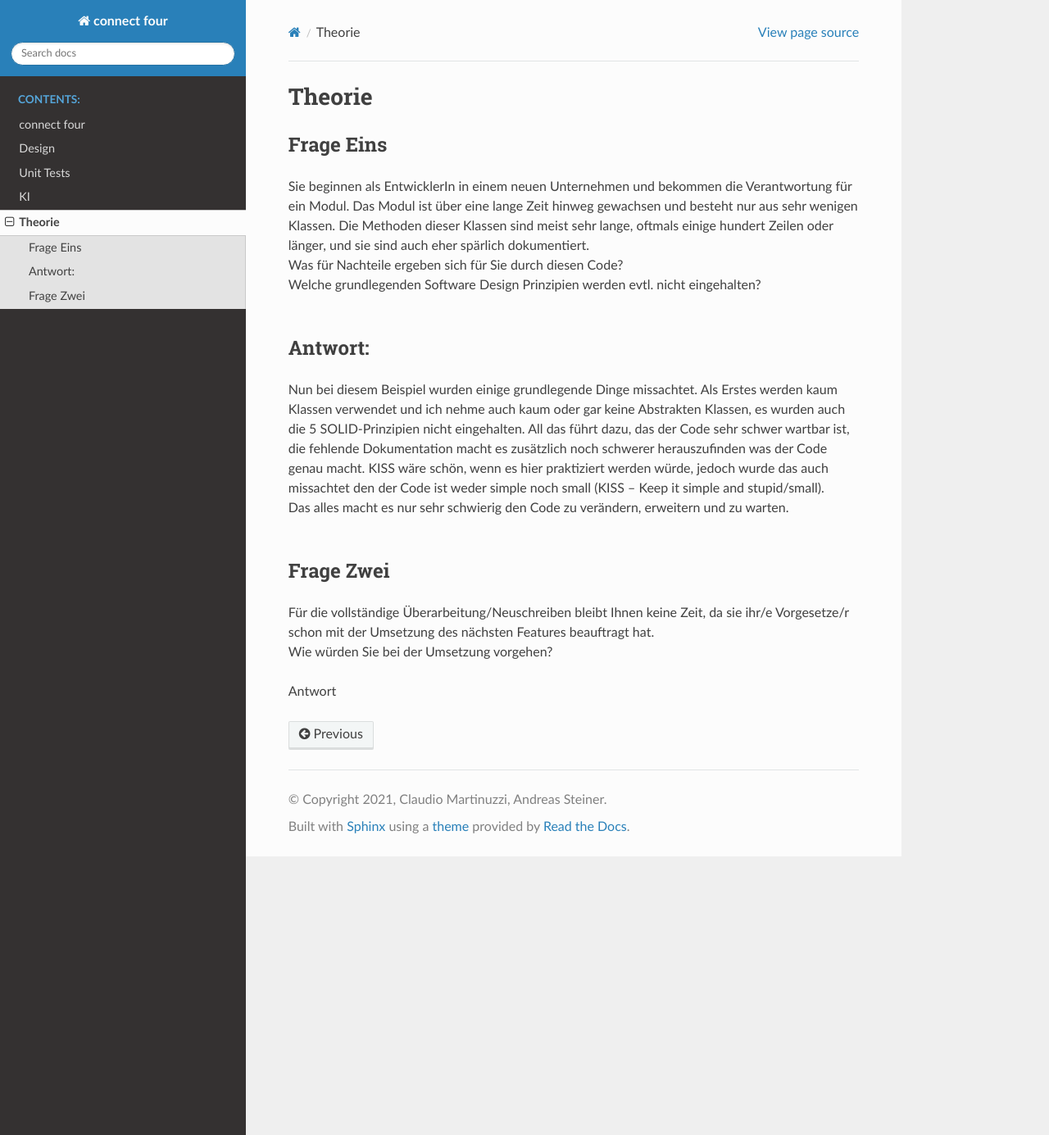
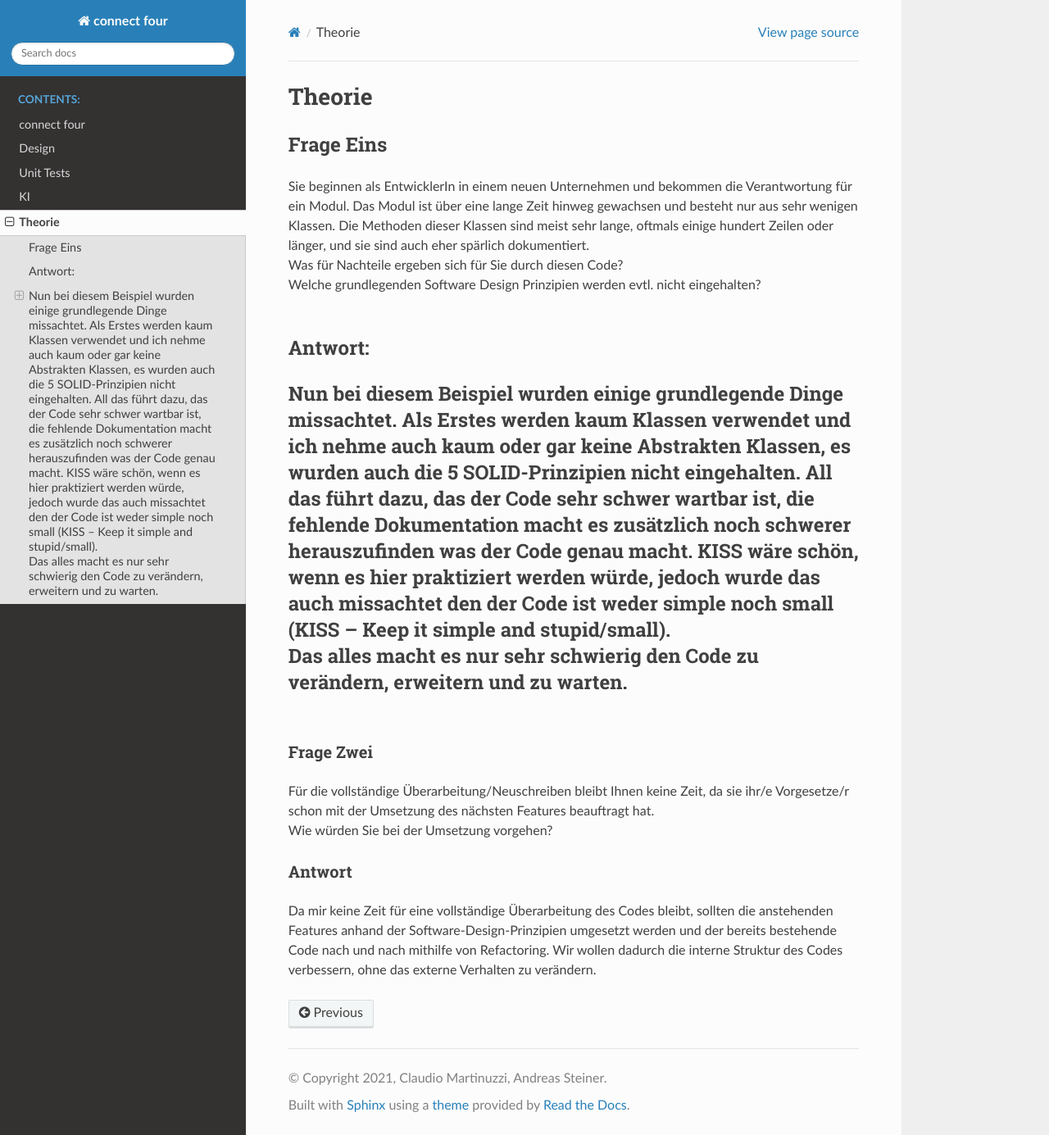
Before and after one commit to andreas-steiner/connect_four, a Sphinx documentation site: the page built from connect four/docs/source/theory.md, in a window 1280 px wide and 1385 px high. Shown: the whole window at 82% size. Built offline with Sphinx 7.4.7 and the Read the Docs theme 2.0.0, drawn with Linux system fonts in a browser that asks for light colours.

Commit message:
Frage zwei beantwortet

```diff
--- a/connect four/docs/source/theory.md
+++ b/connect four/docs/source/theory.md
@@ -17,12 +17,16 @@ wartbar ist, die fehlende Dokumentation macht es zusätzlich noch schwerer herau
 macht. KISS wäre schön, wenn es hier praktiziert werden würde, jedoch wurde das auch missachtet den der Code ist
 weder simple noch small (KISS – Keep it simple and stupid/small). <br>
 Das alles macht es nur sehr schwierig den Code zu verändern, erweitern und zu warten.
-<br><br>
-
+<br>
+---
 
 #### Frage Zwei
 Für die vollständige Überarbeitung/Neuschreiben bleibt Ihnen keine Zeit, da sie ihr/e
 Vorgesetze/r schon mit der Umsetzung des nächsten Features beauftragt hat. <br>
-Wie würden Sie bei der Umsetzung vorgehen?
+Wie würden Sie bei der Umsetzung vorgehen?<br>
 
-Antwort
+#### Antwort
+Da mir keine Zeit für eine vollständige Überarbeitung des Codes bleibt, sollten die
+anstehenden Features anhand der Software-Design-Prinzipien umgesetzt werden und
+der bereits bestehende Code nach und nach mithilfe von Refactoring. Wir wollen dadurch
+die interne Struktur des Codes verbessern, ohne das externe Verhalten zu verändern.
```
